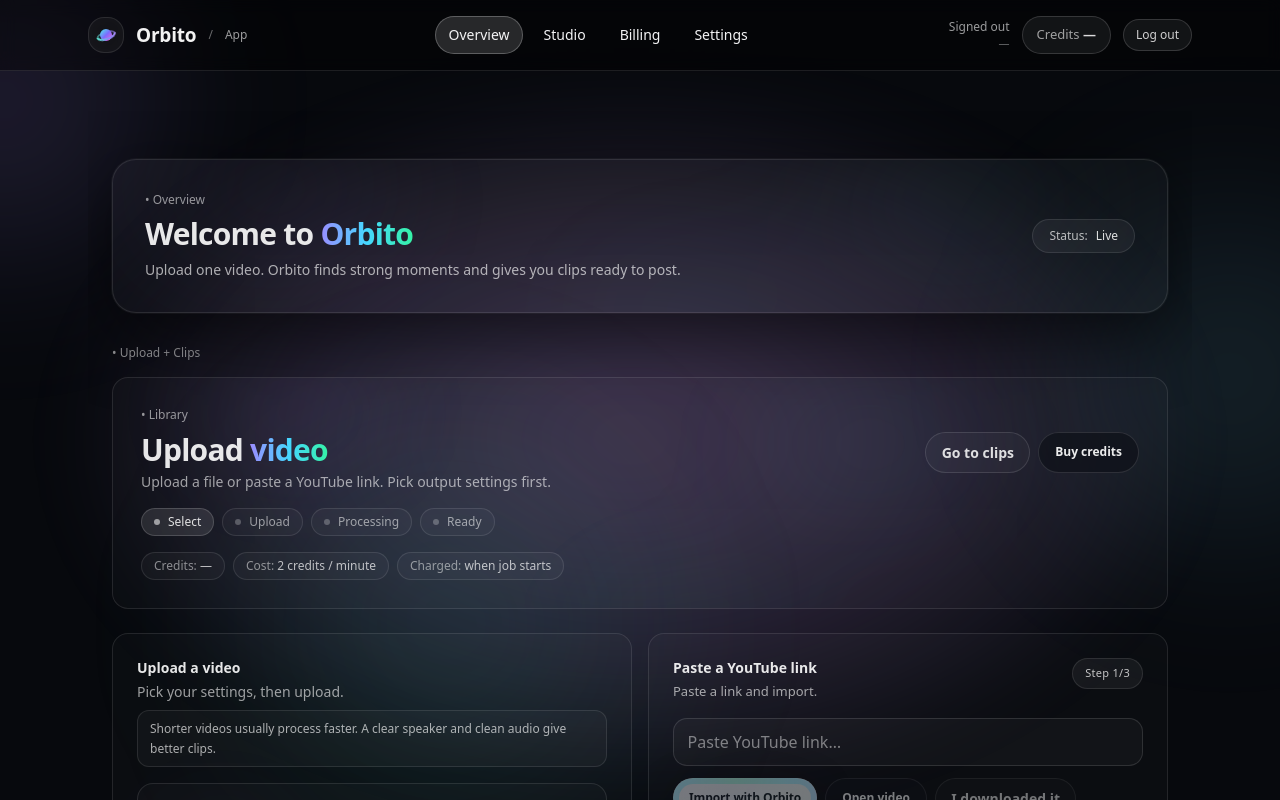
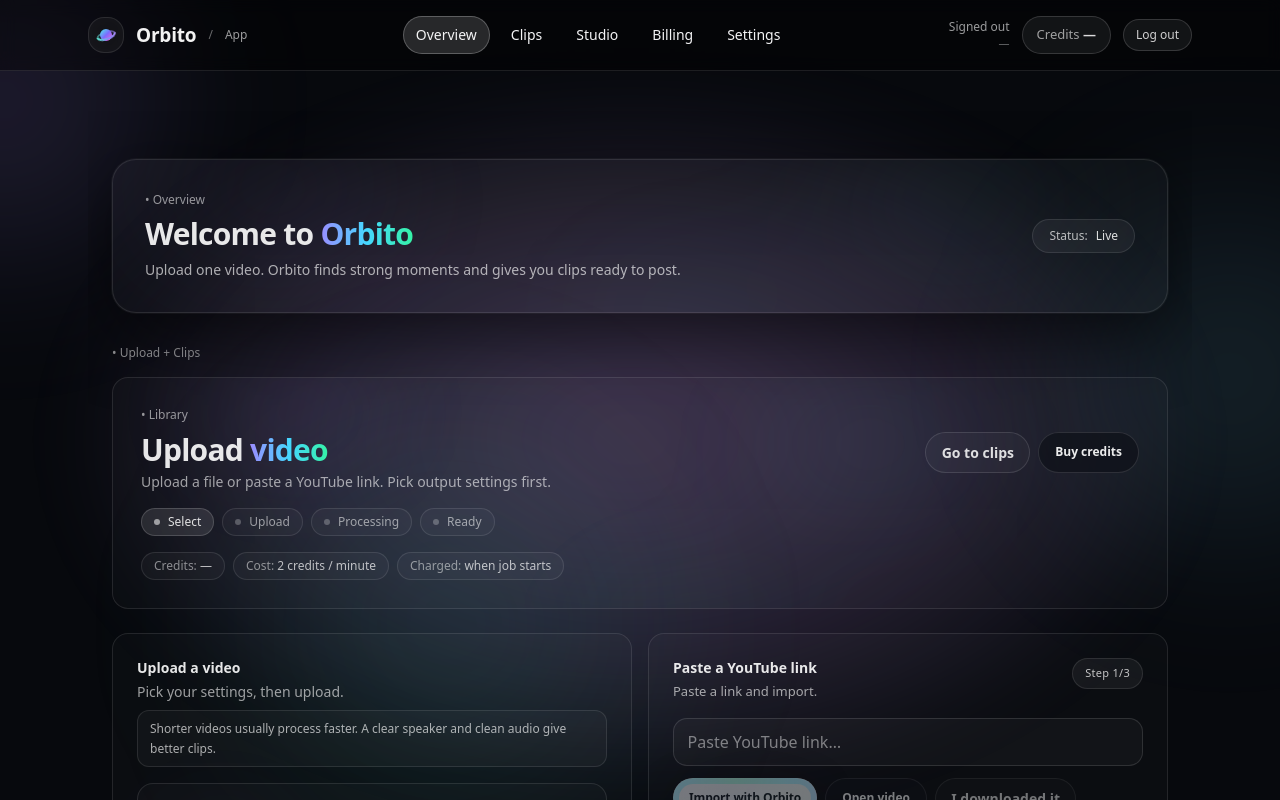
Before and after one commit to Sakibhoq/clipforge-ai, a Next.js app in the folder frontend/: page /app in a window 1280 px wide. Shown: the top 800 px of the page. Built offline with nearby package versions, Linux system fonts and the light colour scheme; no server answers.

Commit message:
add clips link to app navbar

```diff
--- a/frontend/app/app/layout.tsx
+++ b/frontend/app/app/layout.tsx
@@ -211,6 +211,7 @@ export default function AppLayout({ children }: { children: React.ReactNode }) {
           {/* Desktop nav */}
           <nav className="hidden md:flex items-center gap-2">
             {navItem("/app", "Overview")}
+            {navItem("/app/clips", "Clips")}
             {navItem("/app/studio", "Studio")}
             {navItem("/app/billing", "Billing")}
             {navItem("/app/settings", "Settings")}
@@ -265,6 +266,7 @@ export default function AppLayout({ children }: { children: React.ReactNode }) {
               </div>
 
               {navItem("/app", "Overview", true)}
+              {navItem("/app/clips", "Clips", true)}
               {navItem("/app/studio", "Studio", true)}
               {navItem("/app/billing", "Billing", true)}
               {navItem("/app/settings", "Settings", true)}
```
